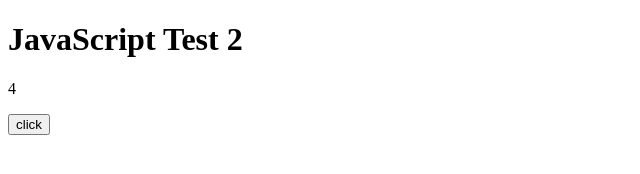
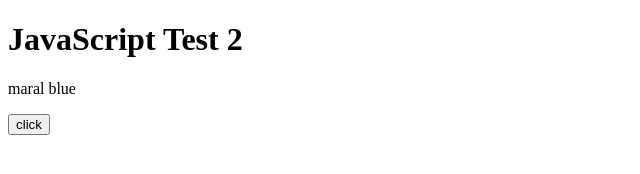
Before and after one commit to purplemrl/practice, a plain HTML site: page test10.html in a window 1280 px wide. Both pictures are taken after a click on the button "click". Shown: the full height of the page, 0-640 px from the left. Drawn offline with Linux system fonts and the light colour scheme.

Commit message:
Update test10.html

```diff
--- a/test10.html
+++ b/test10.html
@@ -14,11 +14,15 @@
     var y=6;
     var z= x + y;
     function myfunc(){
-            document.getElementById("p1").innerHTML=cars.length;
+            document.getElementById("p1").innerHTML=car.owner+" "+car.color;
     }
     const cars=["r","b","a"];
     cars[0]="t";
     cars.push("h");
+
+    const car={type:"h",model:"10",color:"red"};
+    car.color="blue";
+    car.owner="maral";
     </script>
     <button onclick="myfunc()">click</button>
 </body>
```
